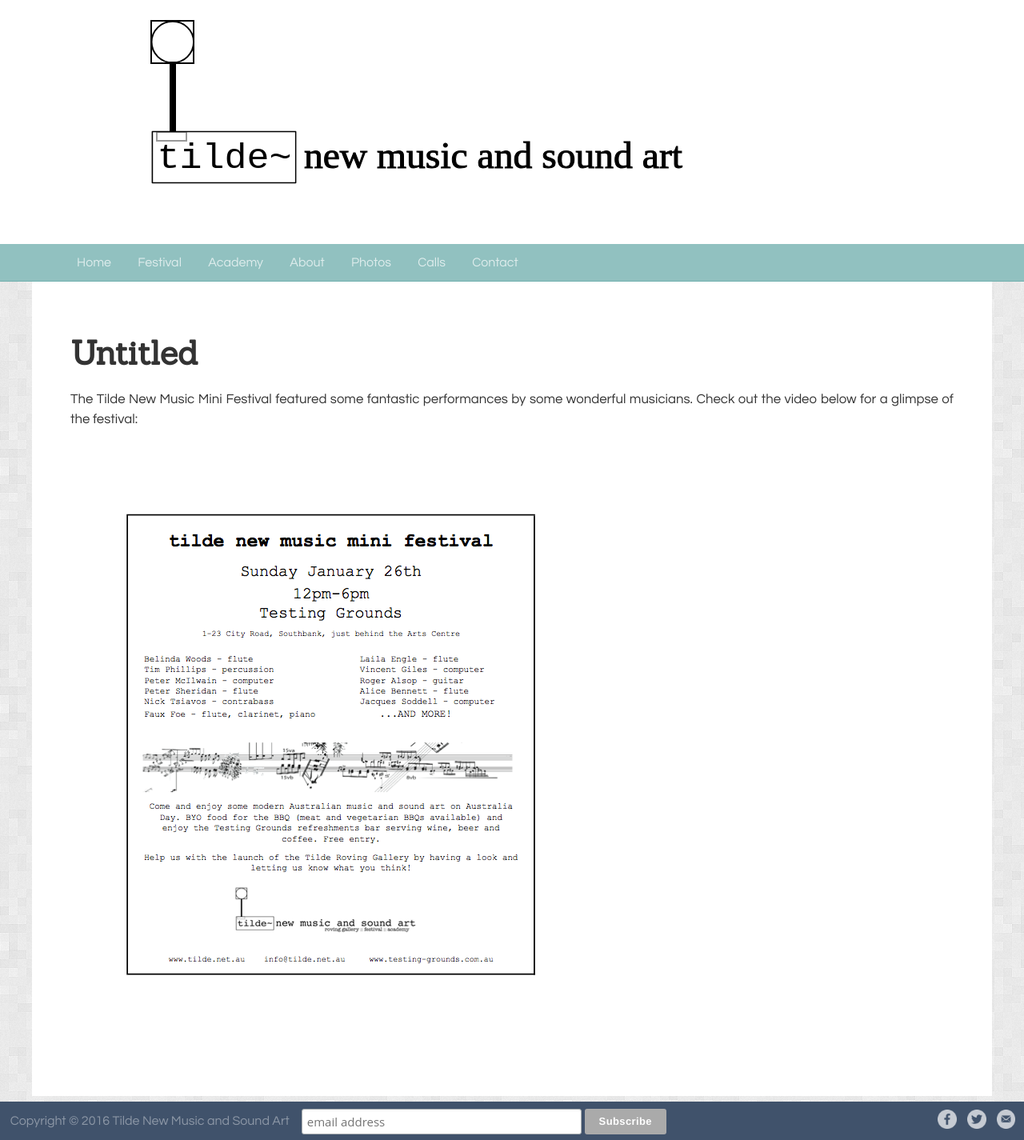
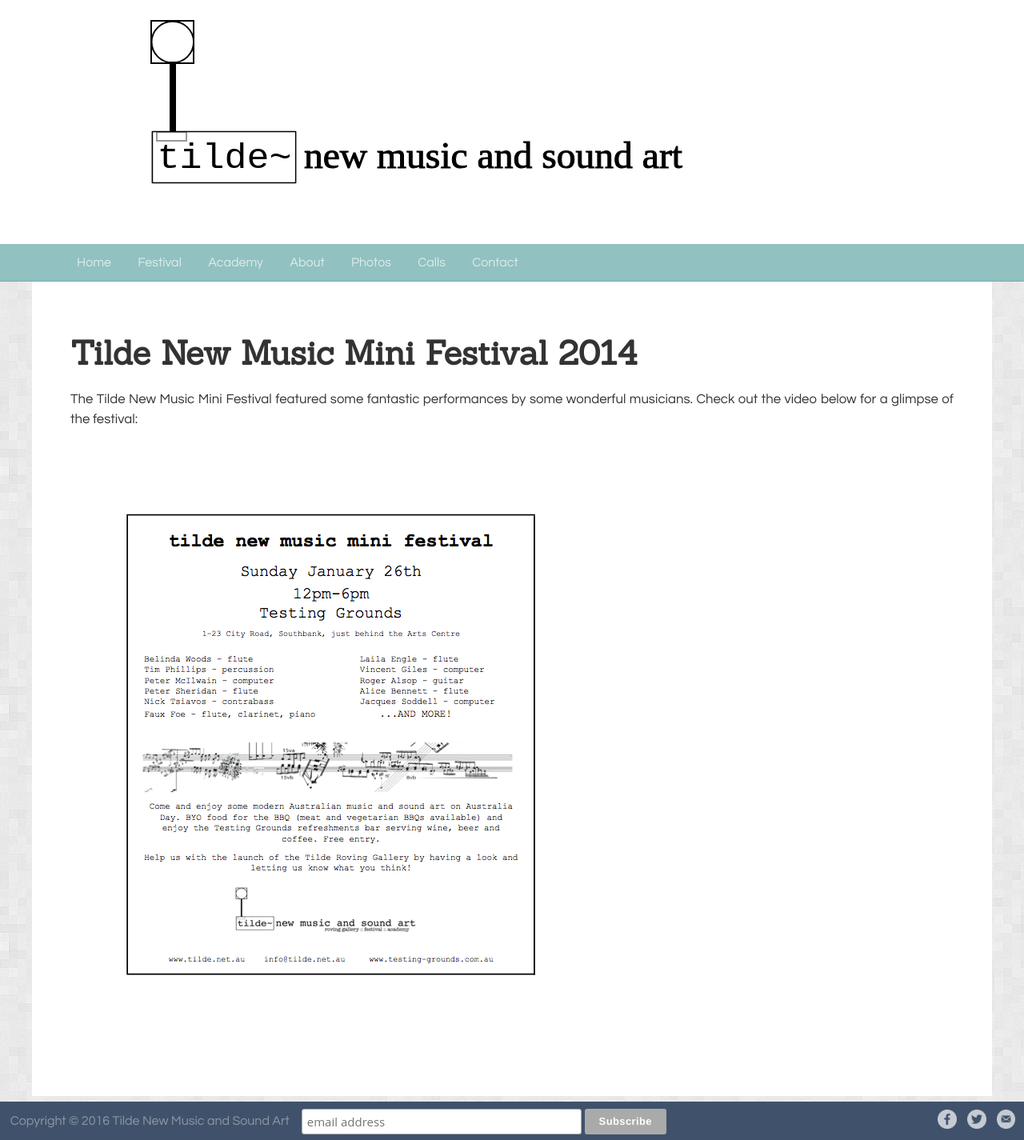
Before and after one commit to unclewalter/tilde-festival-website, a Jekyll site: the page built from pages/fest_2014.md, in a window 1280 px wide. Shown: the whole page at 80% size. Built offline with Jekyll 4.4.1, drawn with Linux system fonts in a browser that asks for light colours.

Commit message:
Updated fest_2014.md

```diff
--- a/pages/fest_2014.md
+++ b/pages/fest_2014.md
@@ -1,7 +1,7 @@
 ---
 layout: page
 published: true
-title: Untitled
+title: Tilde New Music Mini Festival 2014
 permalink: /fest2014/
 ---
 
```
